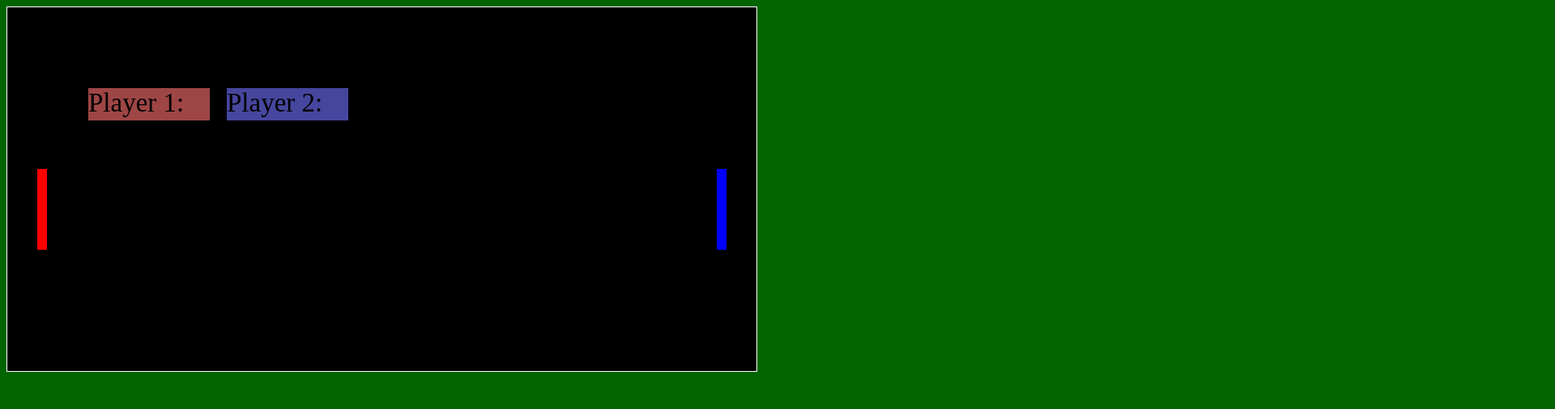
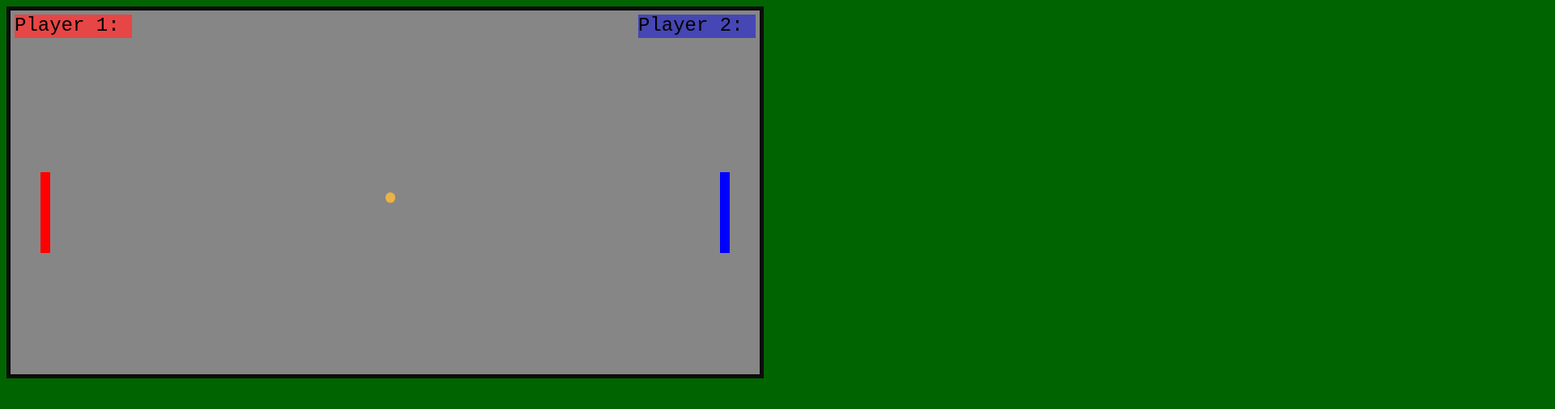
Before and after one commit to noahraimondi/noahraimondi.github.io, a plain HTML site: page asd-projects/pong/index.html in a window 1280 px wide. Shown: the top 506 px of the page at 81% size, 1920 px wide, since content can reach past the window. Drawn offline with Linux system fonts and the light colour scheme.

Commit message:
saving pong

```diff
--- a/asd-projects/pong/index.css
+++ b/asd-projects/pong/index.css
@@ -6,8 +6,8 @@ body {
 #board {
   width: 925px;
   height: 450px;
-  border: 1px solid white;
-  background-color: black;
+  border: 5px solid rgb(12, 12, 12);
+  background-color: rgb(134, 134, 134);
   position: relative;
 }
 
@@ -30,30 +30,32 @@ body {
 }
 
 #ball {
-  background-color: rgb(179, 179, 179);
-  width: 15px;
-  height: 15px;
+  background-color: rgb(236, 178, 69);
+  /*background-color: rgb(231, 161, 30);  background-color: rgb(255, 255, 255);*/
+  width: 12.5px;
+  height: 12.5px;
   position: absolute;
   border-radius: 100%;
-  /*left: 850px; /* Uncomment if you want to set a "starting" position */
-  /*top: 100px; /* Uncomment if you want to set a "starting" position */
+  left: 462.5px; /* Uncomment if you want to set a "starting" position */
+  top: 255px; /* Uncomment if you want to set a "starting" position */
 }
 
 #score1 {
-  background-color: rgb(158, 70, 70);
-  width: 150px;
-  height: 40px;
+  background-color: rgb(230, 70, 70);
+  font-family: monospace;
+  width: 145px;
+  height: 29px;
   position: absolute;
-  -moz-text-size-adjust: 50%;
-  left: 100px; /* Uncomment if you want to set a "starting" position */
-  top: 100px; /* Uncomment if you want to set a "starting" position */
+  left: 5px; /* Uncomment if you want to set a "starting" position */
+  top: 5px; /* Uncomment if you want to set a "starting" position */
 }
 
 #score2 {
-  background-color: rgb(70, 70, 158);
-  width: 150px;
-  height: 40px;
+  background-color: rgb(70, 70, 180);
+  font-family: monospace;
+  width: 145px;
+  height: 29px;
   position: absolute;
-  left: 271px; /* Uncomment if you want to set a "starting" position */
-  top: 100px; /* Uncomment if you want to set a "starting" position */
+  left: 775px; /* Uncomment if you want to set a "starting" position */
+  top: 5px; /* Uncomment if you want to set a "starting" position */
 }
--- a/asd-projects/pong/index.html
+++ b/asd-projects/pong/index.html
@@ -15,8 +15,8 @@
       <div id='paddle1'></div>
       <div id='paddle2'></div>
       <div id='ball'></div>
-      <div style="font-size: 33px;" id='score1'>Player 1:</div>
-      <div style="font-size: 33px;" id='score2'>Player 2:</div>
+      <div style="font-size: 24px;" id='score1'>Player 1:</div>
+      <div style="font-size: 24px;" id='score2'>Player 2:</div>
     </div>
   </body>
 </html>
--- a/asd-projects/pong/index.js
+++ b/asd-projects/pong/index.js
@@ -16,6 +16,7 @@ function runProgram(){
     S: 83,
     C: 38,
     F: 40,
+    S: 32,
   }
 
   const BOARDWIDTH = $("#board").width()
@@ -36,7 +37,7 @@ function runProgram(){
 
   var paddleL = GameItem(37, 200, 0, 0, "#paddle1")
   var paddleR = GameItem(BOARDWIDTH -$("#paddle2").width() -37, 200, 0, 0, "#paddle2")
-  var ball = GameItem(BOARDWIDTH/2, BOARDHEIGHT/2, (Math.random() > 0.5 ? -5: 5), (Math.random() > 0.5 ? -5: 5), "#ball" )
+  var ball = GameItem(BOARDWIDTH/2, BOARDHEIGHT/2, 0, 0, "#ball" )
 
 
 
@@ -47,11 +48,6 @@ function runProgram(){
   ////////////////////////////////////////////////////////////////////////////////
   ///////////////////////// CORE LOGIC ///////////////////////////////////////////
   ////////////////////////////////////////////////////////////////////////////////
-
-  PaddleBorder(paddleL, ball)// Sets up the paddle as a solid object for the ball to bounce off of
-  PaddleBorder(paddleR, ball)
-
-  SetYBorder(ball)
 
   /*
   On each "tick" of the timer, a new frame is dynamically drawn using JavaScript
@@ -65,6 +61,13 @@ function runProgram(){
     updateItem(paddleL)
     updateItem(paddleR)
     updateItem(ball)
+
+    PaddleBorder(paddleL, ball)// Sets up the paddle as a solid object for the ball to bounce off of
+    PaddleBorder(paddleR, ball)
+
+    ballBorder(ball)
+    //SetYBorder(paddleL)
+    //SetYBorder(paddleR)
   }
 
   /*
@@ -87,6 +90,7 @@ function runProgram(){
   function updateItem (itm){//Updates current position of the inputted factor
     itm.xPos = itm.xPos + itm.speX
     itm.yPos = itm.yPos + itm.speY
+
   }
 
   function drawItem(itm){ //Displays current position of the inputted factor
@@ -98,6 +102,22 @@ function runProgram(){
     (event.which === key1) ? spe1.speY += speed: (event.which === key2) ? spe1.speY -= speed: spe1.speY = 0;
   }
 
+  function ballStart (event, key, speed){
+    (event.which === key1) ? spe1.speY += speed: (event.which === key2) ? spe1.speY -= speed: spe1.speY = 0;
+  }
+
+  function PaddleBorder (key1, key2){ //Reverses the speed of x when x hits y
+  }
+
+  function ballBorder (key){
+    if (key.yPos == 0) {
+      key.speY = -key.speY
+    }
+    if (key.yPos == BOARDHEIGHT) {
+      key.speY = -key.speY
+    }
+  }
+
   function endGame() {
     // stop the interval timer
     clearInterval(interval);
@@ -105,61 +125,8 @@ function runProgram(){
     // turn off event handlers
     $(document).off();
   }
+}
 
-  /*
-  function limitPosition (){
-    if (walker.positionX +50 >= $("#board").width()){
-      walker.positionX = $("#board").width()-$("#walker").left();
-    } else if (walker.positionX <= 0){
-      walker.positionX = 0;
-    }
-    if (walker.positionY +50 >= $("#board").height()){
-      walker.positionY = $("#board").height()-50;
-    } else if (walker.positionY <= 0){
-      walker.positionY = 0;
-    }
-  }
-  */
-
-  function PaddleBorder (key1, key2){ //Reverses the speed of x when x hits y
-    (key2.wid >= key1.xPos) ? key2.speX = -key2.speX :
-    (key2.yPos >= key1.hei) ? key2.speY = -key2.speY : key2.speY =key2.speY
-    (key2.wid >= key1.xPos) ? key2.speX = -key2.speX :
-    (key2.xPos >= key1.wid) ? key2.speY = -key2.speY : key2.speY =key2.speY
-  }
-
-  function SetBorderY (key1){
-    (key1.hei >= $("#board").height()) ? key1.speY = -key1.speY :
-                      (key1.yPos <= 0) ? key1.speY = -key1.speY : key1.speY = key1.speY
-  }
-
-  function SetYBorder (key){
-    if (key.posY === 0) {
-      key.speY = -key.speY
-    }
-    if (key.hei === BOARDHEIGHT) {
-      key.speY = -key.speY
-    }
-    /*
-    if (positionX >= BOARDWIDTH-65) {
-      speedX = -speedX
-    }
-    else if (positionX < 0) {
-      speedX = -speedX
-    }
-
-    if ((square1.rightX > square2.leftX) && (square1.leftX < square2.rightX) &&
-        (square1.topY < square2.bottomY) && (square1.bottomY > square2.topY)){
-      return true;
-    } else {
-      return false
-    }
-    */
-  }
-
-
-
-}
 /* function that checks the bounderies of the walls for the ball
     ball doen't bounce but it awards a point to the other player
     ball resests in the middle
```
